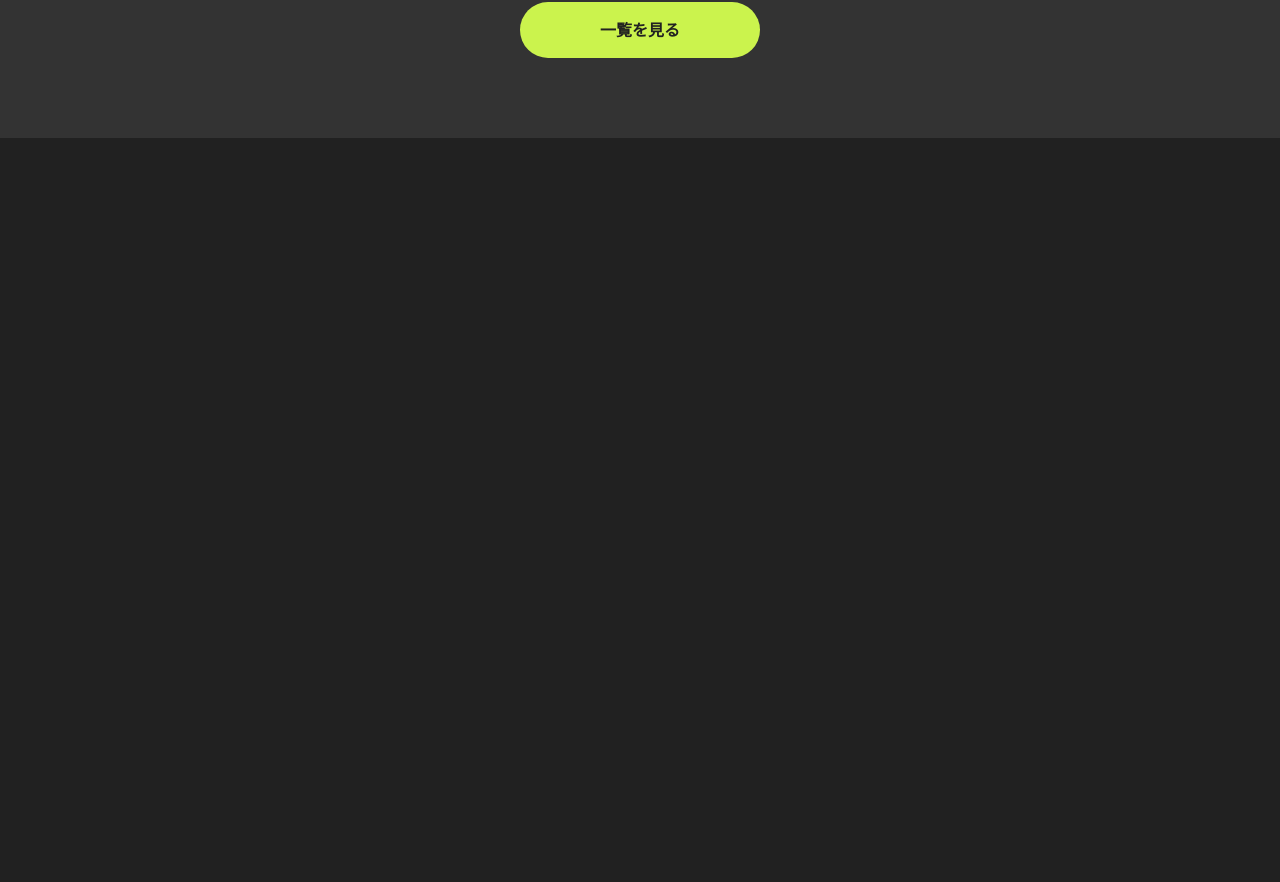
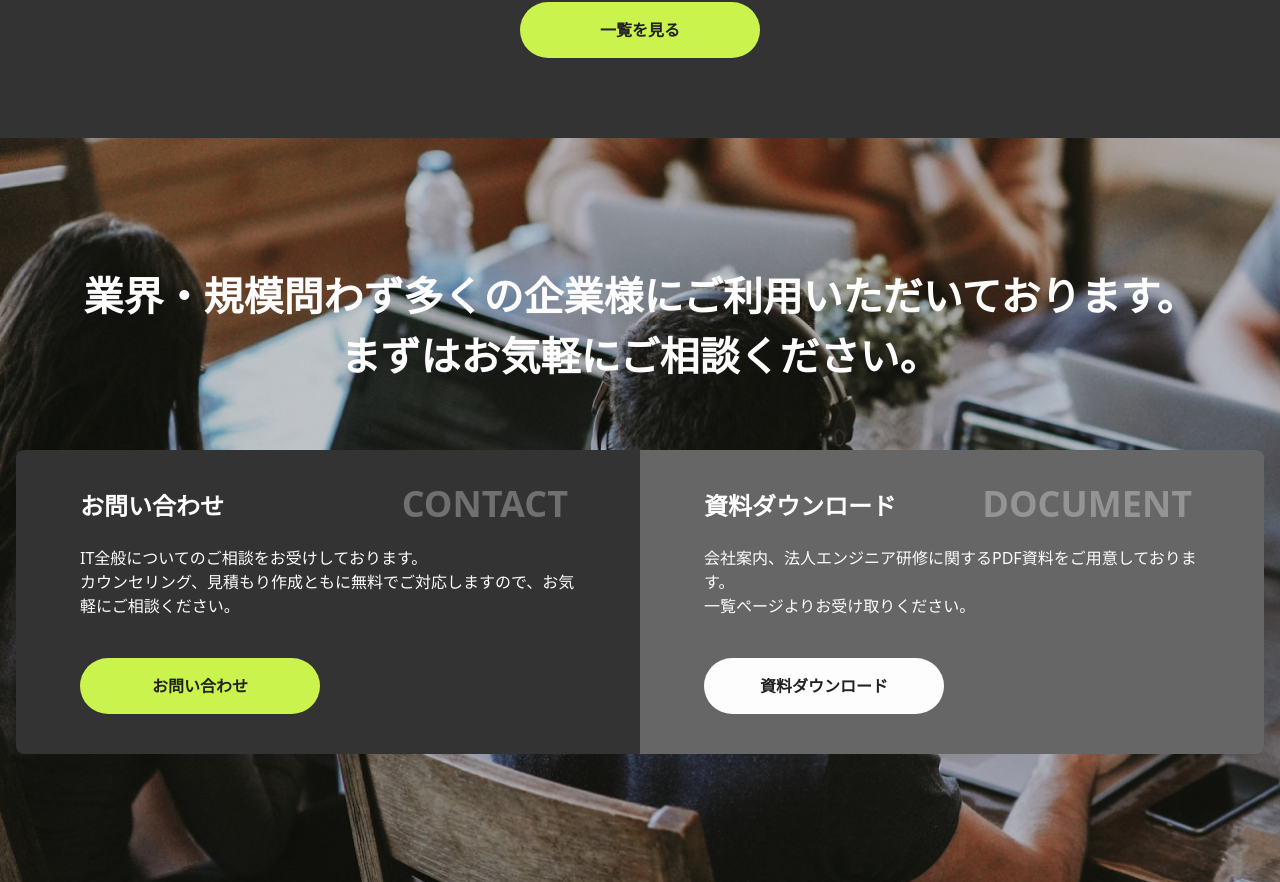
Before and after one commit to Ree9o/front-app, a Next.js app in the folder var-fornt-task/: page / in a window 1280 px wide. Shown: the part 3528-4410 px from the top of the page. Before the commit the page ends 3746 px from the top, so only its background shows below. Built offline with nearby package versions, Linux system fonts and the light colour scheme.

Commit message:
セクションの実装

```diff
--- a/var-fornt-task/src/pages/index.tsx
+++ b/var-fornt-task/src/pages/index.tsx
@@ -313,8 +313,36 @@ export default function Home() {
           </div>
 
       </section>
-      <section id="cta">
+        <section id="cta" className='bg-cta-sp  bg-cover bg-no-repeat !mt-0 px-4 py-32 space-y-16 md:bg-cta'>
+          <p className='font-bold text-xl text-center md:text-xxl'>業界・規模問わず多くの企業様にご利用いただいております。<br />
+            まずはお気軽にご相談ください。</p>
+          <div className='container grid grid-cols-1 md:grid-cols-2 mx-auto '>
+            <div className=' bg-Gray/900 rounded-t-lg  px-6 py-10 md:px-16 md:rounded-t-none md:!rounded-l-lg '>
+              <h3 className='relative z-10 font-bold text-2xl mb-6 '>
+                お問い合わせ
+                <span className="absolute  right-2 -bottom-0.5 z-0 text-4xl font-bold opacity-30">
+                CONTACT
+                </span>
+              </h3>
 
+              <p>IT全般についてのご相談をお受けしております。<br />
+                カウンセリング、見積もり作成ともに無料でご対応しますので、お気軽にご相談ください。
+              </p>
+              <button className='primary-btn mt-10'>お問い合わせ</button>
+            </div>
+            <div className='bg-Gray/#666 rounded-b-lg px-6 py-10 md:px-16 md:rounded-b-none md:!rounded-r-lg'>
+              <h3 className='relative z-10 font-bold text-2xl mb-6'>
+                資料ダウンロード
+                <span className="absolute  right-2 -bottom-0.5 z-0 text-4xl font-bold opacity-30">
+                DOCUMENT
+                </span>
+              </h3>
+              <p>会社案内、法人エンジニア研修に関するPDF資料をご用意しております。<br />
+                一覧ページよりお受け取りください。
+              </p>
+              <button className='secondary-btn mt-10'>資料ダウンロード</button>
+            </div>
+          </div>
       </section>
     </main>
     <footer></footer>
```
